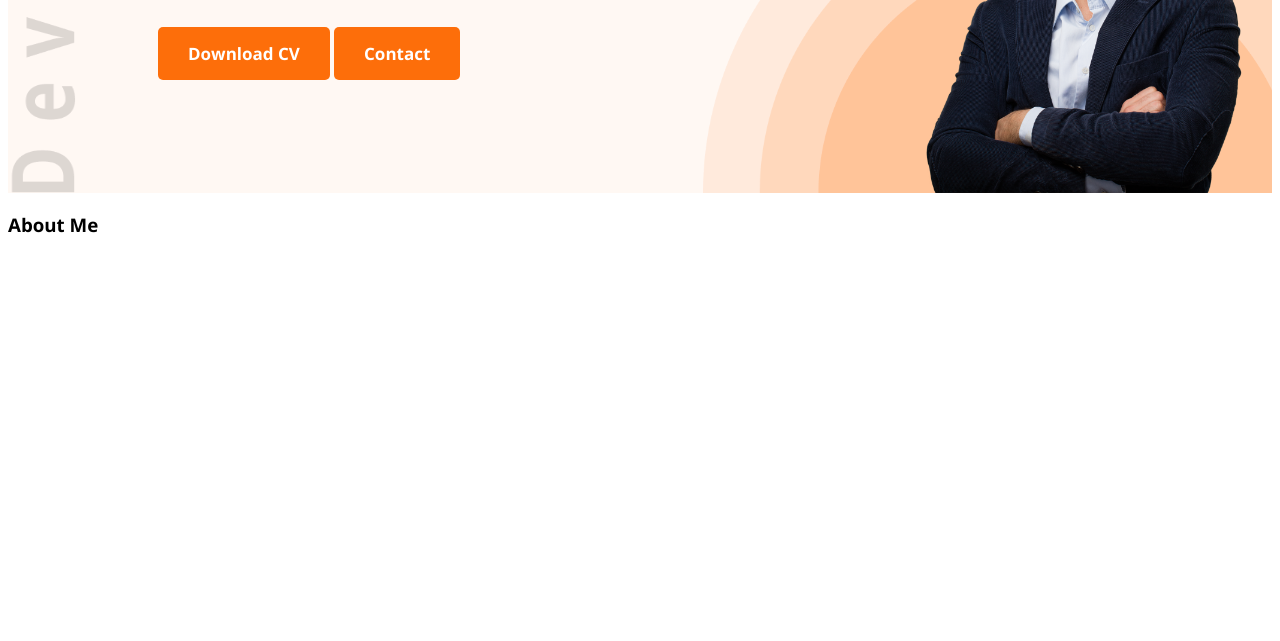
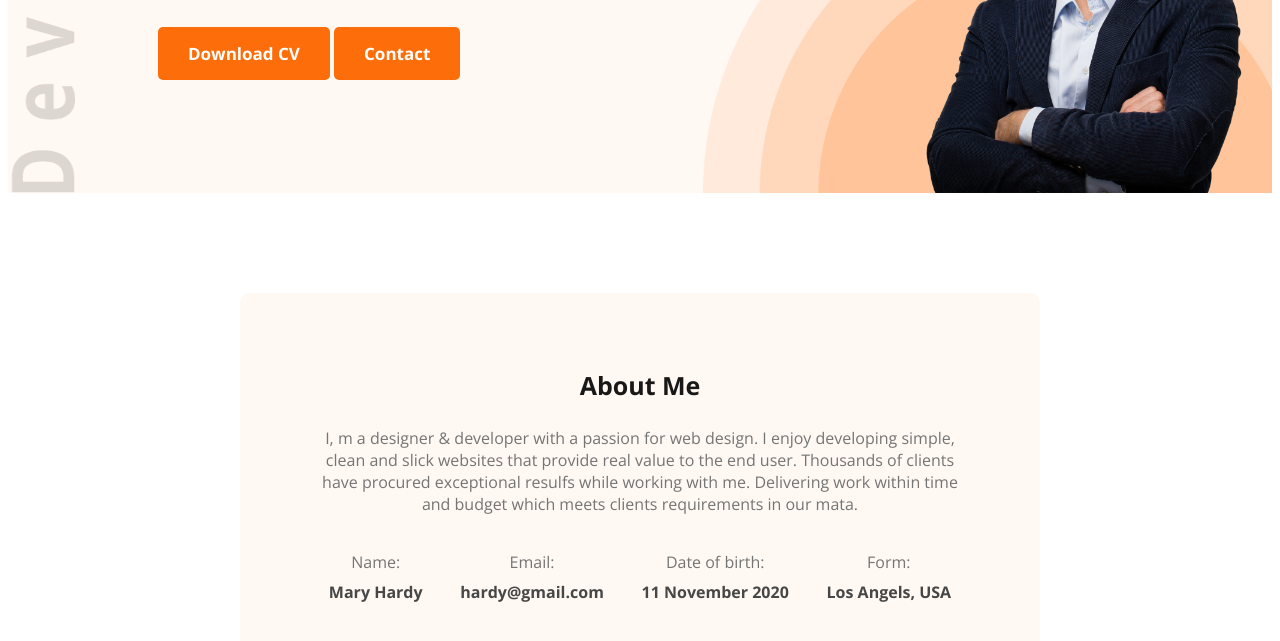
Before and after one commit to Tosiqul-Islam-Sopon/Portfolio, a plain HTML site: page index.html in a window 1280 px wide. Shown: the part 357-998 px from the top of the page. Before the commit the page ends 800 px from the top, so only its background shows below. Drawn offline with nearby package versions, Linux system fonts and the light colour scheme.

Commit message:
about me complete

```diff
--- a/index.html
+++ b/index.html
@@ -36,8 +36,26 @@
         <section class="aboutMe">
             <h3 class="section_title">About Me</h3>
             <p class="section_description">
-
+                I, m a designer & developer with a passion for web design. I enjoy developing simple, clean and slick websites that provide real value to the end user. Thousands of clients have procured exceptional resulfs while working with me. Delivering work within time and budget which meets clients requirements in our mata.
             </p>
+            <div class="about_info_container">
+                <div class="about_info">
+                    <p class="info_name">Name:</p>
+                    <p class="info_description">Mary Hardy</p>
+                </div>
+                <div class="about_info">
+                    <p class="info_name">Email:</p>
+                    <p class="info_description">hardy@gmail.com</p>
+                </div>
+                <div class="about_info">
+                    <p class="info_name">Date of birth:</p>
+                    <p class="info_description">11 November 2020</p>
+                </div>
+                <div class="about_info">
+                    <p class="info_name">Form:</p>
+                    <p class="info_description">Los Angels, USA</p>
+                </div>
+            </div>
         </section>
     </main>
     <footer>
--- a/styles/styles.css
+++ b/styles/styles.css
@@ -96,3 +96,46 @@ nav li a {
     max-width: 500px;
     text-align: justify;
 }
+
+
+
+main{
+    max-width: 800px;
+    margin: 0 auto;
+}
+.aboutMe{
+    margin-top: 100px;
+    /* margin-left: 230px;
+    margin-right: 230px; */
+    background-color: #FFF8F3;
+    border-radius: 10px;
+    padding-top: 50px;
+    padding-bottom: 50px;
+    text-align: center;
+}
+.section_title{
+    color: #181818;
+    font-size: 25px;
+}
+.section_description{
+    color: #757575;
+    padding: 0px 70px;
+}
+
+.about_info_container{
+    display: flex;
+    justify-content: space-around;
+    padding: 0px 70px;
+}
+.info_name{
+    color: #757575;
+    font-weight: 400;
+    line-height: 30px;
+    margin-bottom: 0;
+}
+.info_description{
+    color: #474747;
+    font-weight: 700;
+    line-height: 30px;
+    margin-top: 0;
+}
```
